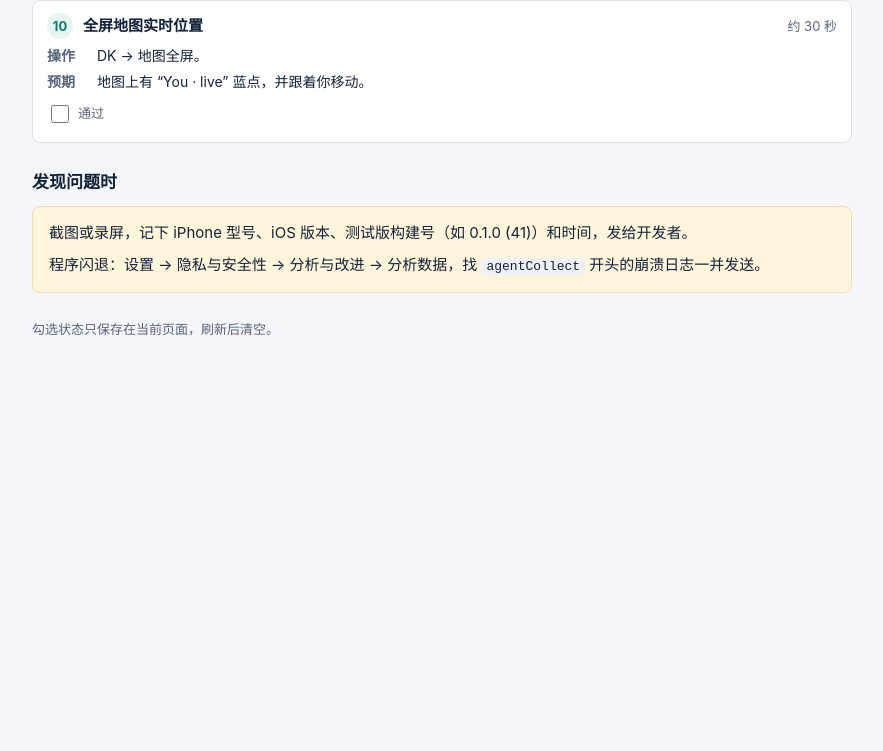
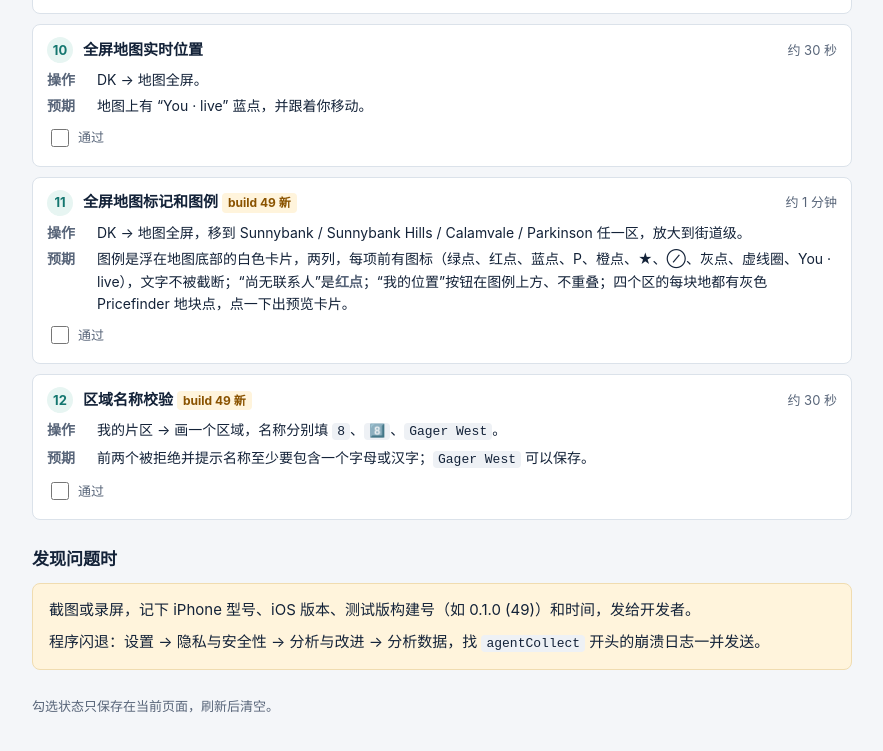
Before and after one commit to belimked/ccaount, a plain HTML site: page agentcollect-test-guide.html in a window 1280 px wide. Shown: the part 1935-2686 px from the top of the page, without its empty margins (198-1081 px from the left). Before the commit the page ends 2323 px from the top, so only its background shows below. Drawn offline with Linux system fonts and the light colour scheme.

Commit message:
agentcollect test guides: build 49 (re-login, full-map legend and markers, area name check)

```diff
--- a/agentcollect-test-guide.html
+++ b/agentcollect-test-guide.html
@@ -69,7 +69,7 @@
   <div class="wrap">
     <h1>agentCollect 真机 5 分钟检查清单</h1>
     <p>只测模拟器覆盖不了的硬件功能：摇一摇、麦克风、语音、相机、GPS。</p>
-    <div class="meta">适用测试版 0.1.0 (41) · iOS Ad Hoc · 2026-11-20</div>
+    <div class="meta">适用测试版 0.1.0 (49) · iOS Ad Hoc · 2026-11-24</div>
   </div>
 </header>
 <main class="wrap">
@@ -81,7 +81,7 @@
           <a href="https://agentcollect-install.pages.dev">agentcollect-install.pages.dev</a>（国内网络用这个）或
           <a href="https://belimked.github.io/011.aus_assent/">belimked.github.io/011.aus_assent</a></li>
         <li>首次打开如提示开发者模式：设置 → 隐私与安全性 → 开发者模式 → 开启 → 重启 → 打开。</li>
-        <li>用 <code>mary@axleo.local</code>（或自己的账号）登录。</li>
+        <li>用 <code>mary@axleo.local</code>（或自己的账号）登录。<b>从旧版覆盖安装后，先在“我的”里退出登录再重新登录</b>：11-23 测试数据重置后旧登录已失效，不重新登录会一直显示 “waiting to sync”，语音也无法识别。</li>
         <li>手机联网，最好在室外或窗边（GPS 需要）。</li>
       </ul>
     </div>
@@ -156,13 +156,25 @@
         <div class="row"><b>预期</b><span>地图上有 “You · live” 蓝点，并跟着你移动。</span></div>
         <label class="done"><input type="checkbox" />通过</label>
       </li>
+      <li>
+        <div class="head"><span class="num">11</span><span class="title">全屏地图标记和图例<span class="tag">build 49 新</span></span><span class="time">约 1 分钟</span></div>
+        <div class="row"><b>操作</b><span>DK → 地图全屏，移到 Sunnybank / Sunnybank Hills / Calamvale / Parkinson 任一区，放大到街道级。</span></div>
+        <div class="row"><b>预期</b><span>图例是浮在地图底部的白色卡片，两列，每项前有图标（绿点、红点、蓝点、P、橙点、★、⊘、灰点、虚线圈、You · live），文字不被截断；“尚无联系人”是<b>红点</b>；“我的位置”按钮在图例上方、不重叠；四个区的每块地都有灰色 Pricefinder 地块点，点一下出预览卡片。</span></div>
+        <label class="done"><input type="checkbox" />通过</label>
+      </li>
+      <li>
+        <div class="head"><span class="num">12</span><span class="title">区域名称校验<span class="tag">build 49 新</span></span><span class="time">约 30 秒</span></div>
+        <div class="row"><b>操作</b><span>我的片区 → 画一个区域，名称分别填 <code>8</code>、<code>8️⃣</code>、<code>Gager West</code>。</span></div>
+        <div class="row"><b>预期</b><span>前两个被拒绝并提示名称至少要包含一个字母或汉字；<code>Gager West</code> 可以保存。</span></div>
+        <label class="done"><input type="checkbox" />通过</label>
+      </li>
     </ol>
   </section>
 
   <section>
     <h2>发现问题时</h2>
     <div class="box warn">
-      <p>截图或录屏，记下 iPhone 型号、iOS 版本、测试版构建号（如 0.1.0 (41)）和时间，发给开发者。</p>
+      <p>截图或录屏，记下 iPhone 型号、iOS 版本、测试版构建号（如 0.1.0 (49)）和时间，发给开发者。</p>
       <p>程序闪退：设置 → 隐私与安全性 → 分析与改进 → 分析数据，找 <code>agentCollect</code> 开头的崩溃日志一并发送。</p>
     </div>
   </section>
```
Also changed, not shown: agentcollect-rex-test-guide.html (+3 -3 lines).
